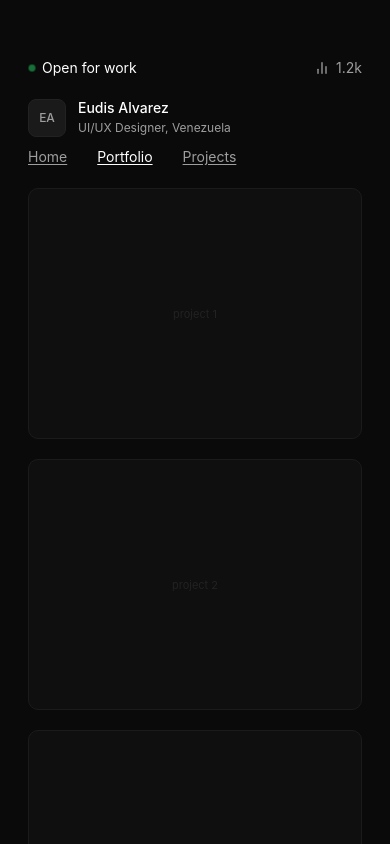
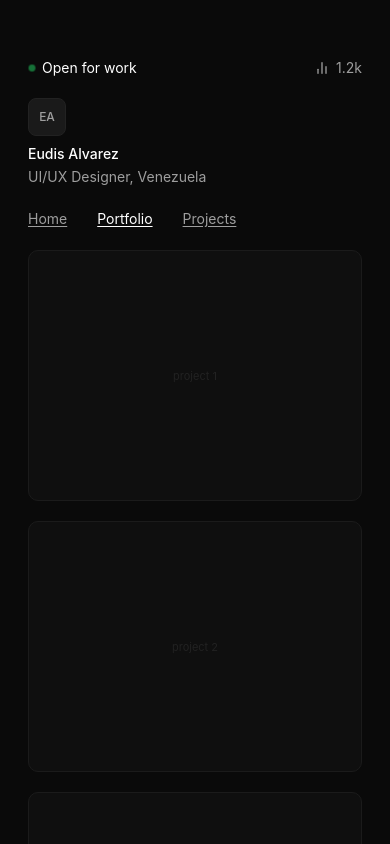
Before and after one commit to eudisalvz/portfolio-claude, a Next.js app: page /portfolio in a window 390 px wide. Shown: the top 844 px of the page. Built offline with nearby package versions, Linux system fonts and the light colour scheme; a web font is replaced by a local one.

Commit message:
fix: portfolio mobile header matches home — avatar, name, role, nav

```diff
--- a/app/portfolio/page.tsx
+++ b/app/portfolio/page.tsx
@@ -92,18 +92,20 @@ export default function Portfolio() {
         {/* MOBILE */}
         <div className="p-mobile">
           <TopBar />
+
+          {/* Avatar + name + role grouped */}
           <div style={{ display: "flex", flexDirection: "column", gap: "8px" }}>
-            <div style={{ display: "flex", alignItems: "center", gap: "12px" }}>
-              <div style={{ width: 36, height: 36, borderRadius: 8, background: "#1a1a1a", border: "1px solid #222", display: "flex", alignItems: "center", justifyContent: "center", flexShrink: 0 }}>
-                <span style={{ color: "#9E9E9E", fontSize: 12, fontWeight: 500 }}>EA</span>
-              </div>
-              <div>
-                <span style={{ color: "#fff", fontSize: 14, fontWeight: 500, lineHeight: "20px", display: "block" }}>Eudis Alvarez</span>
-                <span style={{ color: "#9E9E9E", fontSize: 12, lineHeight: "20px", display: "block" }}>UI/UX Designer, Venezuela</span>
-              </div>
+            <div style={{ width: 36, height: 36, borderRadius: 8, background: "#1a1a1a", border: "1px solid #222", display: "flex", alignItems: "center", justifyContent: "center" }}>
+              <span style={{ color: "#9E9E9E", fontSize: 12, fontWeight: 500 }}>EA</span>
             </div>
-            <Nav />
+            <div style={{ display: "flex", flexDirection: "column", gap: "2px" }}>
+              <span style={{ color: "#fff", fontSize: 14, fontWeight: 500, lineHeight: "20px" }}>Eudis Alvarez</span>
+              <span style={{ color: "#9E9E9E", fontSize: "var(--fs-body)", lineHeight: "var(--lh-body)" }}>UI/UX Designer, Venezuela</span>
+            </div>
           </div>
+
+          {/* Nav */}
+          <Nav />
           <div className="p-grid-mobile">
             {cards.map((card) => (
               <div key={card.id} style={cardStyle}>
```
